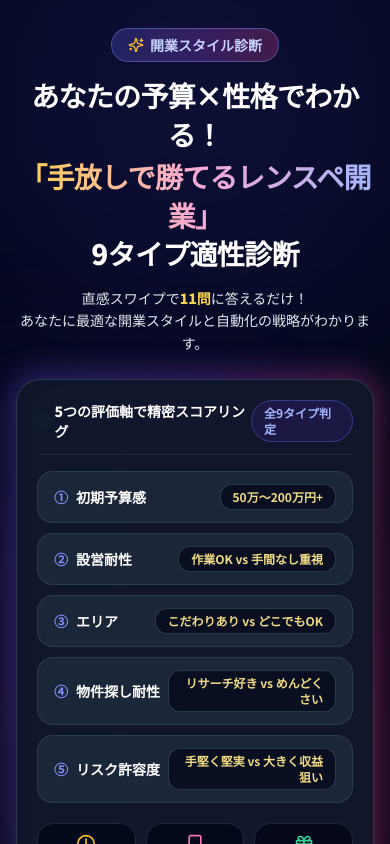
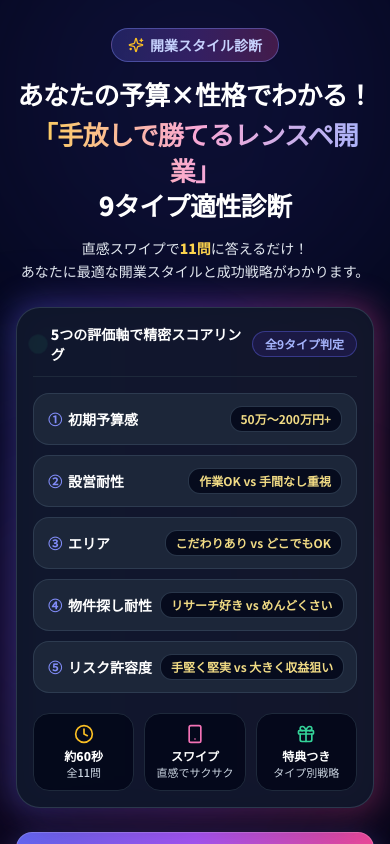
Before and after one commit to mikamiryuugo/rental-space-diagnosis, a React (Vite) app: page / in a window 390 px wide. Shown: the top 844 px of the page. Built offline with nearby package versions, Linux system fonts and the light colour scheme.

Commit message:
Fix awkward text wrapping on PC and mobile with whitespace-nowrap and max-w-lg

```diff
--- a/src/components/StartScreen.tsx
+++ b/src/components/StartScreen.tsx
@@ -33,7 +33,7 @@ export const StartScreen: React.FC<StartScreenProps> = ({
   ];
 
   return (
-    <div className="w-full max-w-md mx-auto min-h-dvh flex flex-col justify-center gap-6 px-4 py-7 text-white">
+    <div className="w-full max-w-lg mx-auto min-h-dvh flex flex-col justify-center gap-6 px-4 py-7 text-white">
       {/* トップ見出しエリア */}
       <motion.div
         initial={{ opacity: 0, y: -12 }}
@@ -45,7 +45,7 @@ export const StartScreen: React.FC<StartScreenProps> = ({
           <span>開業スタイル診断</span>
         </div>
 
-        <h1 className="text-[28px] sm:text-3xl font-black tracking-tight leading-snug">
+        <h1 className="text-[26px] sm:text-3xl font-black tracking-tight leading-snug">
           あなたの予算×性格でわかる！
           <span className="block mt-1 bg-gradient-to-r from-amber-300 via-pink-300 to-indigo-300 bg-clip-text text-transparent">
             「手放しで勝てるレンスペ開業」
@@ -53,10 +53,10 @@ export const StartScreen: React.FC<StartScreenProps> = ({
           9タイプ適性診断
         </h1>
 
-        <p className="text-sm sm:text-base text-slate-200 leading-relaxed">
+        <p className="text-sm sm:text-[15px] text-slate-200 leading-relaxed">
           直感スワイプで<strong className="text-amber-300 font-black">{QUESTIONS.length}問</strong>に答えるだけ！
           <br />
-          あなたに最適な開業スタイルと自動化の戦略がわかります。
+          あなたに最適な開業スタイルと成功戦略がわかります。
         </p>
       </motion.div>
 
@@ -68,31 +68,31 @@ export const StartScreen: React.FC<StartScreenProps> = ({
         className="relative"
       >
         <div className="absolute -inset-1 bg-gradient-to-r from-indigo-500 via-purple-500 to-pink-500 rounded-3xl blur-lg opacity-40" />
-        <div className="relative bg-slate-900/95 border border-slate-700/80 rounded-3xl p-5 space-y-4 shadow-2xl">
+        <div className="relative bg-slate-900/95 border border-slate-700/80 rounded-3xl p-4 sm:p-6 space-y-4 shadow-2xl">
           <div className="flex items-center justify-between border-b border-slate-800 pb-3">
             <div className="flex items-center gap-2">
               <span className="w-2.5 h-2.5 rounded-full bg-emerald-400 animate-ping" />
               <span className="text-sm font-black text-white">5つの評価軸で精密スコアリング</span>
             </div>
-            <span className="text-xs font-bold text-indigo-300 bg-indigo-950/80 px-3 py-1 rounded-full border border-indigo-500/40">
+            <span className="text-xs font-bold text-indigo-300 bg-indigo-950/80 px-3 py-1 rounded-full border border-indigo-500/40 shrink-0">
               全9タイプ判定
             </span>
           </div>
 
-          {/* 5軸リスト（1行ずつ大きくクッキリ表示して改行崩れを完全防止） */}
+          {/* 5軸リスト（whitespace-nowrapで1文字落ちの謎改行を完全防止） */}
           <div className="space-y-2.5">
             {evaluationAxes.map((item, idx) => (
               <div
                 key={idx}
-                className="bg-slate-800/90 border border-slate-700/80 rounded-2xl px-4 py-3 flex items-center justify-between gap-2"
+                className="bg-slate-800/90 border border-slate-700/80 rounded-2xl px-3.5 sm:px-4 py-3 flex items-center justify-between gap-2"
               >
-                <div className="flex items-center gap-2 shrink-0">
+                <div className="flex items-center gap-1.5 sm:gap-2 shrink-0 whitespace-nowrap">
                   <span className="text-sm font-black text-indigo-400">{item.num}</span>
                   <span className="text-sm sm:text-base font-black text-white">
                     {item.label}
                   </span>
                 </div>
-                <span className="text-xs sm:text-sm font-bold text-amber-200/95 bg-slate-950/70 px-3 py-1 rounded-xl border border-slate-700/80 text-right">
+                <span className="text-xs sm:text-[13px] font-bold text-amber-200/95 bg-slate-950/80 px-2.5 sm:px-3 py-1 rounded-xl border border-slate-700/80 whitespace-nowrap shrink-0">
                   {item.sub}
                 </span>
               </div>
```
